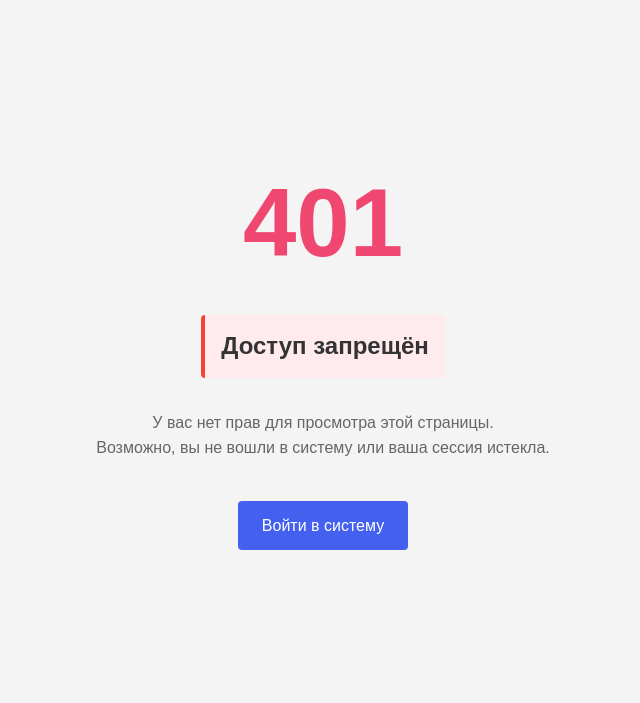
After one commit to Arseny2210/kourse-FastApi, a FastAPI app: template templates/401.html in a window 1280 px wide. The commit adds this page. Shown: the top 703 px of the page, without its empty margins (317-957 px from the left). Run offline with FastAPI, Linux system fonts and the light colour scheme; the template is opened without the code that fills it, so the values that code supplies are empty; parts of the project's set-up code (start-up, migrations or seed data) failed here and were passed over.

Commit message:
Добавил изменения в код

```diff
--- a/auth.py
+++ b/auth.py
@@ -9,7 +9,6 @@ from database import SessionLocal
 from models import User
 from typing import Optional
 
-# Настройки безопасности
 SECRET_KEY = "your-very-secret-jwt-key-change-in-production"
 ALGORITHM = "HS256"
 ACCESS_TOKEN_EXPIRE_MINUTES = 30
@@ -18,13 +17,11 @@ pwd_context = CryptContext(schemes=["bcrypt"], deprecated="auto")
 oauth2_scheme = OAuth2PasswordBearer(tokenUrl="auth/token")
 
 def verify_password(plain_password, hashed_password):
-    # Обрезаем пароль до 72 байт для совместимости с bcrypt
     if isinstance(plain_password, str) and len(plain_password) > 72:
         plain_password = plain_password[:72]
     return pwd_context.verify(plain_password, hashed_password)
 
 def get_password_hash(password):
-    # Обрезаем пароль до 72 байт перед хешированием
     if isinstance(password, str) and len(password) > 72:
         password = password[:72]
     return pwd_context.hash(password)
@@ -57,7 +54,6 @@ async def get_current_user(
         headers={"WWW-Authenticate": "Bearer"},
     )
     try:
-        # Удаляем префикс "Bearer " если он есть
         if token.startswith("Bearer "):
             token = token[7:]
 
@@ -88,7 +84,6 @@ async def get_current_user_from_cookie(
     if not access_token:
         raise credentials_exception
 
-    # Удаляем префикс "Bearer " если он есть
     if access_token.startswith("Bearer "):
         token = access_token[7:]
     else:
--- a/main.py
+++ b/main.py
@@ -10,14 +10,14 @@ from auth import get_current_user, authenticate_user, create_access_token, get_p
 import os
 from jose import jwt
 from datetime import datetime, timedelta
-from admin import setup_admin  # Импортируем только setup_admin
+from admin import setup_admin
+from fastapi.exceptions import RequestValidationError
+from starlette.exceptions import HTTPException as StarletteHTTPException
 
-# Создаем папки для шаблонов и статики, если их нет
 os.makedirs("templates", exist_ok=True)
 os.makedirs("static/css", exist_ok=True)
 os.makedirs("static/js", exist_ok=True)
 
-# Инициализация шаблонов
 templates = Jinja2Templates(directory="templates")
 
 app = FastAPI(
@@ -26,8 +26,8 @@ app = FastAPI(
     version="0.1.0",
     servers=[{"url": "http://127.0.0.1:8000", "description": "Local server"}],
     openapi_tags=[
-        {"name": "Аутентификация", "description": "Регистрация и вход"},
-        {"name": "Карточки", "description": "Управление карточками слов"}
+        {"name": "🔐 Аутентификация", "description": "Регистрация, вход и выход из системы."},
+        {"name": "📚 Карточки", "description": "Управление карточками: создание, редактирование, удаление, изменение статуса и просмотр."},
     ],
     swagger_ui_init_oauth={
         "clientId": "swagger-ui",
@@ -37,18 +37,20 @@ app = FastAPI(
     swagger_ui_parameters={"persistAuthorization": True}
 )
 
-# Настройка админки
 admin = setup_admin(app)
 
-# Подключение статики
 app.mount("/static", StaticFiles(directory="static"), name="static")
 
-# Корневой редирект на веб-интерфейс
-@app.get("/", response_class=HTMLResponse, include_in_schema=False)
+@app.get(
+    "/",
+    response_class=HTMLResponse,
+    include_in_schema=False,
+    summary="🏠 Главная страница",
+    description="Перенаправляет пользователя на страницу входа или регистрации."
+)
 async def home(request: Request):
     return templates.TemplateResponse("index.html", {"request": request})
 
-# Функция для получения пользователя из куки
 async def get_current_user_from_cookie(request: Request):
     credentials_exception = HTTPException(
         status_code=status.HTTP_401_UNAUTHORIZED,
@@ -60,7 +62,6 @@ async def get_current_user_from_cookie(request: Request):
     if not access_token:
         raise credentials_exception
 
-    # Удаляем префикс "Bearer " если он есть
     if access_token.startswith("Bearer "):
         token = access_token[7:]
     else:
@@ -85,13 +86,22 @@ async def get_current_user_from_cookie(request: Request):
         raise credentials_exception
 
 # Защищённая страница дашборда
-@app.get("/dashboard", response_class=HTMLResponse)
+@app.get(
+    "/dashboard",
+    response_class=HTMLResponse,
+    summary="📊 Личный кабинет",
+    description="""
+    👋 Показывает все карточки текущего пользователя.
+    📈 Отображает статистику: всего карточек, выучено, в процессе.
+    🔒 Доступен только авторизованным пользователям (через куки с JWT).
+    """,
+    tags=["📚 Карточки"]
+)
 async def dashboard(
     request: Request,
     current_user: User = Depends(get_current_user_from_cookie)
 ):
     async with SessionLocal() as db:
-        # Получаем карточки пользователя
         result = await db.execute(
             select(Flashcard).where(Flashcard.owner_id == current_user.id)
         )
@@ -103,14 +113,22 @@ async def dashboard(
         "flashcards": flashcards
     })
 
-@app.post("/web/login", response_class=HTMLResponse)
+@app.post(
+    "/web/login",
+    response_class=HTMLResponse,
+    summary="🔑 Вход в систему",
+    description="""
+    📥 Принимает имя пользователя и пароль через HTML-форму.
+    ✅ При успешной аутентификации устанавливает JWT-токен в куки и перенаправляет в личный кабинет.
+    ❌ При ошибке показывает сообщение на той же странице.
+    """, tags=["🔐 Аутентификация"]
+)
 async def web_login(request: Request):
     """Обработка HTML формы входа"""
     form = await request.form()
     username = form.get("username")
     password = form.get("password")
 
-    # Валидация данных
     if not username or not password:
         return templates.TemplateResponse("index.html", {
             "request": request,
@@ -125,23 +143,33 @@ async def web_login(request: Request):
                 "login_error": "Неверное имя пользователя или пароль"
             }, status_code=401)
 
-        # Генерируем JWT токен
         access_token = create_access_token({"sub": user.username})
 
-        # Устанавливаем куки с токеном
+
         response = RedirectResponse(url="/dashboard", status_code=status.HTTP_302_FOUND)
         response.set_cookie(
             key="access_token",
             value=f"Bearer {access_token}",
             httponly=True,
-            max_age=1800,  # 30 минут
-            secure=False,  # True в продакшене с HTTPS
+            max_age=1800,
+            secure=False,
             samesite="lax"
         )
         return response
 
-# Эндпоинт для создания новой карточки
-@app.post("/web/flashcards", response_class=HTMLResponse)
+
+@app.post(
+    "/web/flashcards",
+    response_class=HTMLResponse,
+    summary="➕ Добавить новую карточку",
+    description="""
+    💡 Добавляет карточку иностранного слова в коллекцию пользователя.
+    🌍 Требуется: **иностранное слово** и **перевод**.
+    📖 Пример использования — опционален (до 500 символов).
+    ✅ Карточка сразу появится в личном кабинете.
+    """,
+    tags=["📚 Карточки"]
+)
 async def create_flashcard_web(
     request: Request,
     current_user: User = Depends(get_current_user_from_cookie)
@@ -151,7 +179,6 @@ async def create_flashcard_web(
     native_word = form.get("native_word")
     example = form.get("example", "")
 
-    # Валидация данных
     if not foreign_word or not native_word:
         return templates.TemplateResponse("dashboard.html", {
             "request": request,
@@ -178,7 +205,6 @@ async def create_flashcard_web(
 
     async with SessionLocal() as db:
         try:
-            # Создаем новую карточку
             new_flashcard = Flashcard(
                 foreign_word=foreign_word,
                 native_word=native_word,
@@ -189,7 +215,6 @@ async def create_flashcard_web(
             await db.commit()
             await db.refresh(new_flashcard)
 
-            # Получаем обновленный список карточек
             result = await db.execute(
                 select(Flashcard).where(Flashcard.owner_id == current_user.id)
             )
@@ -211,14 +236,24 @@ async def create_flashcard_web(
                 "error": "Ошибка при создании карточки. Попробуйте позже."
             }, status_code=500)
 
-@app.post("/web/register", response_class=HTMLResponse)
+@app.post(
+    "/web/register",
+    response_class=HTMLResponse,
+    summary="🆕 Регистрация нового пользователя",
+    description="""
+    📝 Создаёт нового пользователя по данным из формы.
+    🔒 Пароль хешируется (макс. 72 байта для совместимости с bcrypt).
+    🚫 Имя должно быть от 3 до 20 символов, пароль — минимум 8 символов.
+    ✅ После регистрации можно сразу войти.
+    """,
+    tags=["🔐 Аутентификация"]
+)
 async def web_register(request: Request):
     """Обработка HTML формы регистрации"""
     form = await request.form()
     username = form.get("username")
     password = form.get("password")
 
-    # Валидация данных
     if not username or not password:
         return templates.TemplateResponse("index.html", {
             "request": request,
@@ -237,7 +272,6 @@ async def web_register(request: Request):
             "register_error": "Пароль должен быть не менее 8 символов"
         }, status_code=400)
 
-    # Валидация максимальной длины пароля для bcrypt
     if len(password.encode('utf-8')) > 72:
         return templates.TemplateResponse("index.html", {
             "request": request,
@@ -246,7 +280,6 @@ async def web_register(request: Request):
 
     async with SessionLocal() as db:
         try:
-            # Проверяем существование пользователя
             existing = await db.execute(select(User).where(User.username == username))
             if existing.scalars().first():
                 return templates.TemplateResponse("index.html", {
@@ -254,7 +287,6 @@ async def web_register(request: Request):
                     "register_error": "Имя пользователя уже занято"
                 }, status_code=400)
 
-            # Создаем хеш пароля
             hashed_password = get_password_hash(password)
             db_user = User(username=username, hashed_password=hashed_password)
             db.add(db_user)
@@ -272,8 +304,17 @@ async def web_register(request: Request):
                 "register_error": "Ошибка при регистрации. Попробуйте позже."
             }, status_code=500)
 
-# Эндпоинт для редактирования карточки (форма)
-@app.get("/web/flashcards/{card_id}/edit", response_class=HTMLResponse)
+@app.get(
+    "/web/flashcards/{card_id}/edit",
+    response_class=HTMLResponse,
+    summary="✏️ Открыть редактирование карточки",
+    description="""
+    🖊️ Отображает форму для изменения карточки.
+    🔍 Проверяет, что карточка принадлежит текущему пользователю.
+    🛑 Если карточка не найдена — возвращает 404.
+    """,
+    tags=["📚 Карточки"]
+)
 async def edit_flashcard_form(
     request: Request,
     card_id: int,
@@ -297,8 +338,16 @@ async def edit_flashcard_form(
             "flashcard": flashcard
         })
 
-# Эндпоинт для обновления карточки
-@app.post("/web/flashcards/{card_id}/update", response_class=HTMLResponse)
+@app.post(
+    "/web/flashcards/{card_id}/update",
+    response_class=HTMLResponse,
+    summary="💾 Сохранить изменения в карточке",
+    description="""
+    🔄 Обновляет текст карточки: слово, перевод и пример.
+    🔐 Доступно только владельцу.
+    ✅ После сохранения возвращает в личный кабинет с подтверждением.
+    """,tags=["📚 Карточки"]
+)
 async def update_flashcard_web(
     request: Request,
     card_id: int,
@@ -309,7 +358,6 @@ async def update_flashcard_web(
     native_word = form.get("native_word")
     example = form.get("example", "")
 
-    # Валидация данных
     if not foreign_word or not native_word:
         return templates.TemplateResponse("edit_flashcard.html", {
             "request": request,
@@ -330,13 +378,11 @@ async def update_flashcard_web(
         if not flashcard:
             raise HTTPException(status_code=404, detail="Карточка не найдена")
 
-        # Обновляем данные
         flashcard.foreign_word = foreign_word
         flashcard.native_word = native_word
         flashcard.example = example if example else None
         await db.commit()
 
-        # Получаем обновленный список карточек
         result = await db.execute(
             select(Flashcard).where(Flashcard.owner_id == current_user.id)
         )
@@ -349,8 +395,18 @@ async def update_flashcard_web(
             "success": "Карточка успешно обновлена!"
         })
 
-# Эндпоинт для пометки карточки как выученной
-@app.post("/web/flashcards/{card_id}/mark-learned", response_class=HTMLResponse)
+@app.post(
+    "/web/flashcards/{card_id}/mark-learned",
+    response_class=HTMLResponse,
+    summary="✅ Пометить карточку как выученную",
+    description="""
+    🔄 Переключает статус: **выучено** ↔ **не выучено**.
+    📊 Увеличивает счётчик повторений.
+    📅 Обновляет дату последнего повторения.
+    🎯 Помогает отслеживать прогресс изучения.
+    """,
+    tags=["📚 Карточки"]
+)
 async def mark_flashcard_learned(
     request: Request,
     card_id: int,
@@ -368,14 +424,12 @@ async def mark_flashcard_learned(
         if not flashcard:
             raise HTTPException(status_code=404, detail="Карточка не найдена")
 
-        # Обновляем статус
         flashcard.is_learned = not flashcard.is_learned
         flashcard.repetitions += 1
         flashcard.last_reviewed = datetime.utcnow()
 
         await db.commit()
 
-        # Получаем обновленный список карточек
         result = await db.execute(
             select(Flashcard).where(Flashcard.owner_id == current_user.id)
         )
@@ -388,8 +442,17 @@ async def mark_flashcard_learned(
             "success": f"Карточка '{flashcard.foreign_word}' помечена как {'выученная' if flashcard.is_learned else 'не выученная'}"
         })
 
-# Эндпоинт для удаления карточки
-@app.post("/web/flashcards/{card_id}/delete", response_class=HTMLResponse)
+@app.post(
+    "/web/flashcards/{card_id}/delete",
+    response_class=HTMLResponse,
+    summary="🗑️ Удалить карточку",
+    description="""
+    ❌ Полностью удаляет карточку из базы данных.
+    🔒 Доступно только владельцу.
+    ⚠️ Действие **нельзя отменить** — запрашивается подтверждение в браузере.
+    """,
+    tags=["📚 Карточки"]
+)
 async def delete_flashcard_web(
     request: Request,
     card_id: int,
@@ -407,11 +470,9 @@ async def delete_flashcard_web(
         if not flashcard:
             raise HTTPException(status_code=404, detail="Карточка не найдена")
 
-        # Удаляем карточку
         await db.delete(flashcard)
         await db.commit()
 
-        # Получаем обновленный список карточек
         result = await db.execute(
             select(Flashcard).where(Flashcard.owner_id == current_user.id)
         )
@@ -424,8 +485,17 @@ async def delete_flashcard_web(
             "success": f"Карточка '{flashcard.foreign_word}' успешно удалена"
         })
 
-# Выход из системы
-@app.get("/logout", response_class=HTMLResponse)
+@app.get(
+    "/logout",
+    response_class=HTMLResponse,
+    summary="🚪 Выход из системы",
+    description="""
+    🍪 Удаляет JWT-токен из куки.
+    🔄 Перенаправляет на главную страницу.
+    👋 Пользователь больше не авторизован.
+    """,
+    tags=["🔐 Аутентификация"]
+)
 async def logout(request: Request):
     response = RedirectResponse(url="/", status_code=status.HTTP_302_FOUND)
     response.delete_cookie("access_token")
@@ -436,7 +506,6 @@ async def startup():
     async with engine.begin() as conn:
         await conn.run_sync(Base.metadata.create_all)
 
-    # Создание суперпользователя
     async with SessionLocal() as db:
         result = await db.execute(select(User).where(User.is_superuser == True))
         superuser = result.scalars().first()
@@ -448,3 +517,41 @@ async def startup():
             print("✅ Создан суперпользователь для админки:")
             print("   Логин: admin")
             print("   Пароль: admin123")
+
+@app.exception_handler(StarletteHTTPException)
+async def http_exception_handler(request: Request, exc: StarletteHTTPException):
+    """Обработчик всех HTTP-ошибок, включая 404."""
+    if exc.status_code == 404:
+        return templates.TemplateResponse(
+            "404.html",
+            {"request": request},
+            status_code=404
+        )
+    return JSONResponse(
+        status_code=exc.status_code,
+        content={
+            "error": "HTTP Error",
+            "detail": exc.detail,
+            "status_code": exc.status_code
+        }
+    )
+
+
+@app.exception_handler(RequestValidationError)
+async def validation_exception_handler(request: Request, exc: RequestValidationError):
+    """Обработчик ошибок валидации (422 Unprocessable Entity)"""
+    return JSONResponse(
+        status_code=422,
+        content={
+            "error": "Validation Error",
+            "detail": [
+                {
+                    "field": ".".join(str(loc) for loc in error["loc"][1:]),
+                    "message": error["msg"],
+                    "type": error["type"]
+                }
+                for error in exc.errors()
+            ],
+            "status_code": 422
+        }
+    )
--- a/models.py
+++ b/models.py
@@ -8,7 +8,7 @@ class User(Base):
     id = Column(Integer, primary_key=True, index=True)
     username = Column(String, unique=True, index=True)
     hashed_password = Column(String)
-    is_superuser = Column(Boolean, default=False)  # Добавлено поле для админки
+    is_superuser = Column(Boolean, default=False)
 
 class Flashcard(Base):
     __tablename__ = "flashcards"
--- a/routers/auth.py
+++ b/routers/auth.py
@@ -23,7 +23,7 @@ async def register(user: UserCreate, db: AsyncSession = Depends(SessionLocal)):
 
 @router.post("/token", summary="Получить JWT-токен")
 async def login(
-    form_data: OAuth2PasswordRequestForm = Depends(),  # ИСПРАВЛЕНО: двоеточие после form_data
+    form_data: OAuth2PasswordRequestForm = Depends(),
     db: AsyncSession = Depends(SessionLocal)
 ):
     user = await authenticate_user(db, form_data.username, form_data.password)
--- a/static/css/style.css
+++ b/static/css/style.css
@@ -1,4 +1,3 @@
-/* static/css/style.css */
 body {
 	font-family: Arial, sans-serif;
 	line-height: 1.6;
--- a/static/js/dashboard.js
+++ b/static/js/dashboard.js
@@ -1,6 +1,4 @@
-// static/js/dashboard.js
 document.addEventListener('DOMContentLoaded', function () {
-	// Обработчик для формы добавления карточки
 	const flashcardForm = document.getElementById('add-flashcard-form')
 	if (flashcardForm) {
 		flashcardForm.addEventListener('submit', function (e) {
@@ -26,7 +24,6 @@ document.addEventListener('DOMContentLoaded', function () {
 				return
 			}
 
-			// Показываем сообщение о загрузке
 			const submitBtn = this.querySelector('button[type="submit"]')
 			const originalText = submitBtn.textContent
 			submitBtn.textContent = 'Добавление...'
@@ -34,7 +31,6 @@ document.addEventListener('DOMContentLoaded', function () {
 		})
 	}
 
-	// Автоматическая подсветка карточек
 	const flashcards = document.querySelectorAll('.flashcard')
 	flashcards.forEach(card => {
 		card.addEventListener('click', function () {
--- /dev/null
+++ b/templates/401.html
@@ -0,0 +1,72 @@
+<!DOCTYPE html>
+<html lang="ru">
+	<head>
+		<meta charset="UTF-8" />
+		<meta name="viewport" content="width=device-width, initial-scale=1.0" />
+		<title>401 — Доступ запрещён</title>
+		<link rel="stylesheet" href="/static/css/style.css" />
+		<style>
+			.error-page {
+				display: flex;
+				flex-direction: column;
+				align-items: center;
+				justify-content: center;
+				min-height: 80vh;
+				text-align: center;
+				padding: 2rem;
+			}
+			.error-code {
+				font-size: 6rem;
+				font-weight: bold;
+				color: #ef476f;
+				margin: 0;
+			}
+			.error-message {
+				font-size: 1.5rem;
+				color: #333;
+				margin: 1rem 0;
+			}
+			.error-description {
+				color: #666;
+				max-width: 600px;
+				margin-bottom: 2rem;
+				line-height: 1.6;
+			}
+			.btn {
+				display: inline-block;
+				padding: 0.75rem 1.5rem;
+				margin: 0.5rem;
+				border: none;
+				border-radius: 4px;
+				text-decoration: none;
+				font-weight: 500;
+				cursor: pointer;
+				transition: opacity 0.3s;
+			}
+			.btn-primary {
+				background-color: #4361ee;
+				color: white;
+			}
+			.btn-secondary {
+				background-color: #6c757d;
+				color: white;
+			}
+			.btn:hover {
+				opacity: 0.9;
+			}
+		</style>
+	</head>
+	<body>
+		<div class="error-page">
+			<h1 class="error-code">401</h1>
+			<h2 class="error-message">Доступ запрещён</h2>
+			<p class="error-description">
+				У вас нет прав для просмотра этой страницы.<br />
+				Возможно, вы не вошли в систему или ваша сессия истекла.
+			</p>
+			<div>
+				<a href="/web/login" class="btn btn-primary">Войти в систему</a>
+			</div>
+		</div>
+	</body>
+</html>
--- a/templates/dashboard.html
+++ b/templates/dashboard.html
@@ -178,15 +178,12 @@
 
 		<script>
 			document.addEventListener('DOMContentLoaded', function () {
-				// Фильтрация карточек
 				const filterButtons = document.querySelectorAll('.filter-btn')
 				const flashcards = document.querySelectorAll('.flashcard')
 
 				filterButtons.forEach(button => {
 					button.addEventListener('click', function () {
-						// Убираем активный класс у всех кнопок
 						filterButtons.forEach(btn => btn.classList.remove('active'))
-						// Добавляем активный класс текущей кнопке
 						this.classList.add('active')
 
 						const filter = this.dataset.filter
@@ -209,7 +206,6 @@
 					})
 				})
 
-				// Подтверждение удаления
 				const deleteForms = document.querySelectorAll('.delete-form')
 				deleteForms.forEach(form => {
 					form.addEventListener('submit', function (e) {
@@ -223,7 +219,6 @@
 					})
 				})
 
-				// Плавное появление сообщений
 				const messages = document.querySelectorAll(
 					'.error-message, .success-message'
 				)
@@ -235,7 +230,6 @@
 						message.style.opacity = '1'
 					}, 100)
 
-					// Автоматическое скрытие через 5 секунд
 					setTimeout(() => {
 						message.style.opacity = '0'
 						setTimeout(() => {
--- a/templates/edit_flashcard.html
+++ b/templates/edit_flashcard.html
@@ -104,7 +104,6 @@
 				background-color: #5a6268;
 			}
 
-			/* Наследуем остальные стили из dashboard.html */
 			:root {
 				--primary-color: #4361ee;
 				--success-color: #06d6a0;
```
Also changed, not shown: static/js/script.js (+43 -51 lines), templates/404.html (added, +73 -0 lines), 1 other file.
